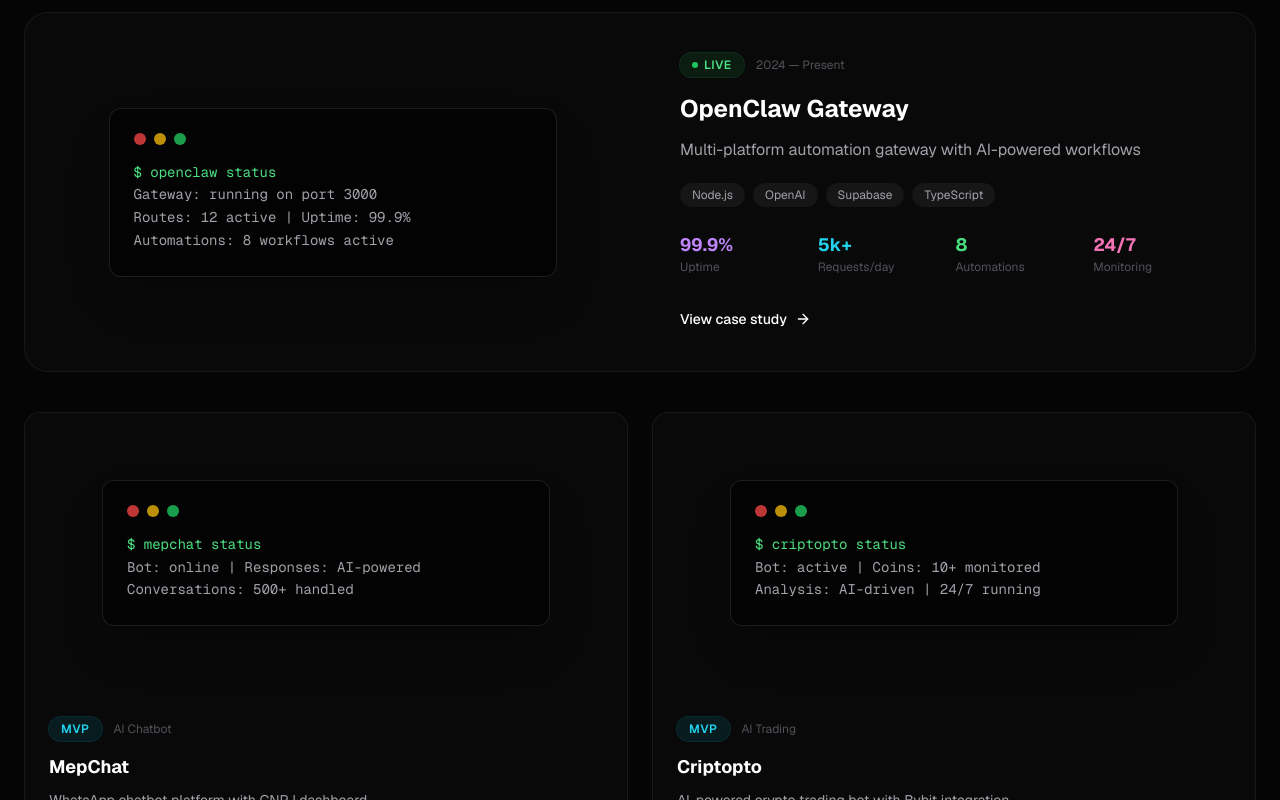
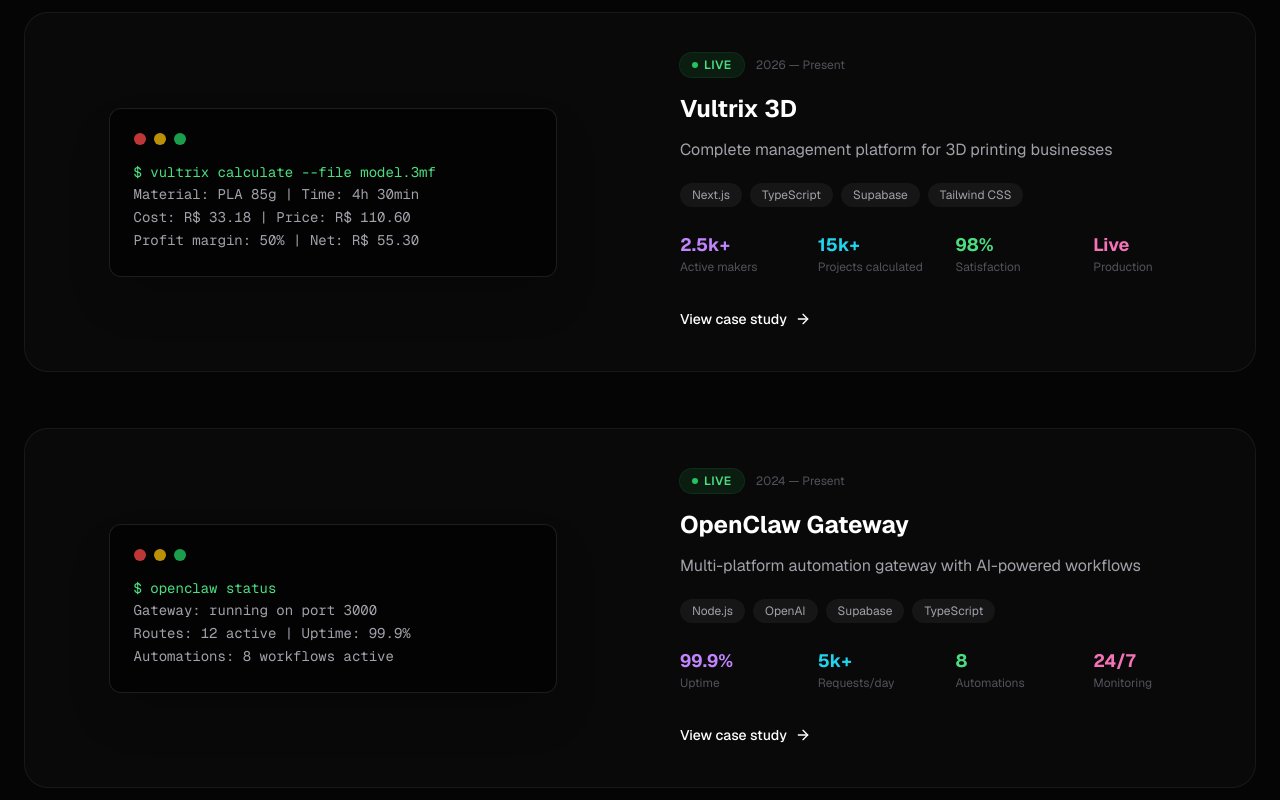
Before and after one commit to JE4NVRG/jeanvargas.dev, a Next.js app: page / in a window 1280 px wide. Shown: the part 1040-1840 px from the top of the page. Built offline with nearby package versions, Linux system fonts and the light colour scheme.

Commit message:
feat: adicionar Vultrix 3D, corrigir LinkedIn URL, atualizar bio com Founder e localizacao

```diff
--- a/src/components/layout/footer.tsx
+++ b/src/components/layout/footer.tsx
@@ -21,7 +21,7 @@
             <Github size={18} />
           </a>
           <a
-            href="https://www.linkedin.com/in/jean-vargas-93bbb31b4/"
+            href="https://www.linkedin.com/in/jean-carlos-vargas-93bbb31b4/"
             target="_blank"
             rel="noopener noreferrer"
             className="text-zinc-600 hover:text-white transition-colors"
--- a/src/components/sections/about.tsx
+++ b/src/components/sections/about.tsx
@@ -87,7 +87,7 @@
                   <ExternalLink className="h-3 w-3" />
                 </a>
                 <a
-                  href="https://linkedin.com/in/je4nvrg"
+                  href="https://www.linkedin.com/in/jean-carlos-vargas-93bbb31b4/"
                   target="_blank"
                   rel="noopener noreferrer"
                   className="inline-flex items-center gap-2 rounded-full border border-white/[0.08] px-5 py-2.5 text-sm text-zinc-400 transition-colors hover:border-white/[0.15] hover:text-white"
--- a/src/components/sections/featured-work.tsx
+++ b/src/components/sections/featured-work.tsx
@@ -59,6 +59,12 @@
 }
 
 const terminalContent: Record<string, string[]> = {
+  "vultrix-3d": [
+    "$ vultrix calculate --file model.3mf",
+    "Material: PLA 85g | Time: 4h 30min",
+    "Cost: R$ 33.18 | Price: R$ 110.60",
+    "Profit margin: 50% | Net: R$ 55.30",
+  ],
   "openclaw-gateway": [
     "$ openclaw status",
     "Gateway: running on port 3000",
@@ -84,7 +90,7 @@
 
 export function FeaturedWork() {
   const { t, locale } = useTranslation();
-  const featured = projects.find((p) => p.featured);
+  const featuredProjects = projects.filter((p) => p.featured);
   const others = projects.filter((p) => !p.featured);
 
   return (
@@ -99,9 +105,9 @@
           </h2>
         </SectionReveal>
 
-        {/* Featured project */}
-        {featured && (
-          <SectionReveal delay={0.1} className="mt-14">
+        {/* Featured projects */}
+        {featuredProjects.map((featured, idx) => (
+          <SectionReveal key={featured.slug} delay={0.1 + idx * 0.15} className="mt-14">
             <Link href={`/projects/${featured.slug}`}>
               <TiltCard className="group cursor-pointer overflow-hidden rounded-3xl border border-white/[0.06] bg-white/[0.02]">
                 <div className="grid gap-0 md:grid-cols-2">
@@ -175,7 +181,7 @@
               </TiltCard>
             </Link>
           </SectionReveal>
-        )}
+        ))}
 
         {/* Other projects grid */}
         <div className="mt-10 grid gap-6 md:grid-cols-2">
--- a/src/data/projects.ts
+++ b/src/data/projects.ts
@@ -1,6 +1,42 @@
 import type { Project } from "@/types/project";
 
 export const projects: Project[] = [
+  {
+    slug: "vultrix-3d",
+    title: "Vultrix 3D",
+    description: {
+      en: "Complete management platform for 3D printing businesses",
+      pt: "Plataforma completa de gestao para negocios de impressao 3D",
+    },
+    longDescription: {
+      en: "A SaaS platform built for 3D printing professionals and studios. Features a precision cost calculator that imports .3mf and .gcode files, automatically extracts print time and weight, calculates marketplace fees, and suggests optimal pricing with profit margins. Includes inventory management, financial dashboard, and multi-filament support.",
+      pt: "Uma plataforma SaaS construida para profissionais e estudios de impressao 3D. Possui calculadora de custos de precisao que importa arquivos .3mf e .gcode, extrai automaticamente tempo e peso de impressao, calcula taxas de marketplace e sugere precificacao otima com margens de lucro. Inclui gestao de estoque, dashboard financeiro e suporte multi-filamento.",
+    },
+    status: "live",
+    dateRange: "2026 — Present",
+    category: "SaaS Platform",
+    technologies: ["Next.js", "TypeScript", "Supabase", "Tailwind CSS"],
+    problem: {
+      en: "3D printing makers lack professional tools to accurately calculate costs, leading to underpricing and lost profits. Manual calculations are error-prone and time-consuming.",
+      pt: "Makers de impressao 3D nao tem ferramentas profissionais para calcular custos com precisao, levando a precificacao errada e perda de lucro. Calculos manuais sao propensos a erros e demorados.",
+    },
+    solution: {
+      en: "Built a complete SaaS platform with automated cost calculation from print files, marketplace fee integration, inventory management, and financial dashboards — helping makers price correctly and profit.",
+      pt: "Construi uma plataforma SaaS completa com calculo automatizado de custos a partir de arquivos de impressao, integracao de taxas de marketplace, gestao de estoque e dashboards financeiros — ajudando makers a precificar corretamente e lucrar.",
+    },
+    metrics: [
+      { value: "2.5k+", label: { en: "Active makers", pt: "Makers ativos" }, color: "purple" },
+      { value: "15k+", label: { en: "Projects calculated", pt: "Projetos calculados" }, color: "cyan" },
+      { value: "98%", label: { en: "Satisfaction", pt: "Satisfacao" }, color: "green" },
+      { value: "Live", label: { en: "Production", pt: "Producao" }, color: "pink" },
+    ],
+    links: {
+      live: "https://www.vultrix3d.com.br",
+      github: "https://github.com/JE4NVRG/Vultrix",
+    },
+    gradient: "from-blue-900 to-cyan-900",
+    featured: true,
+  },
   {
     slug: "openclaw-gateway",
     title: "OpenClaw Gateway",
--- a/src/i18n/translations/en.ts
+++ b/src/i18n/translations/en.ts
@@ -24,7 +24,7 @@
   about: {
     label: "About",
     name: "Jean Carlos Vargas",
-    bio: "Full-stack developer with 10+ years building production systems — from SaaS platforms to AI-powered bots, API integrations, smart contracts, and automation pipelines. Based in Brazil, working globally.",
+    bio: "Full-stack developer and Founder of Vultrix 3D. Building production systems for over 10 years — from SaaS platforms to AI-powered bots, API integrations, smart contracts, and automation pipelines. Based in Paranavaí, Brazil, working globally.",
     experience: "10+ years",
   },
   stack: {
--- a/src/i18n/translations/pt.ts
+++ b/src/i18n/translations/pt.ts
@@ -25,7 +25,7 @@
   about: {
     label: "Sobre",
     name: "Jean Carlos Vargas",
-    bio: "Desenvolvedor full-stack com mais de 10 anos construindo sistemas em producao — de plataformas SaaS a bots com IA, integracoes de APIs, contratos inteligentes e pipelines de automacao. Baseado no Brasil, trabalhando globalmente.",
+    bio: "Desenvolvedor full-stack e Fundador da Vultrix 3D. Construindo sistemas em producao ha mais de 10 anos — de plataformas SaaS a bots com IA, integracoes de APIs, contratos inteligentes e pipelines de automacao. Baseado em Paranavaí, Brasil, trabalhando globalmente.",
     experience: "10+ anos",
   },
   stack: {
```
